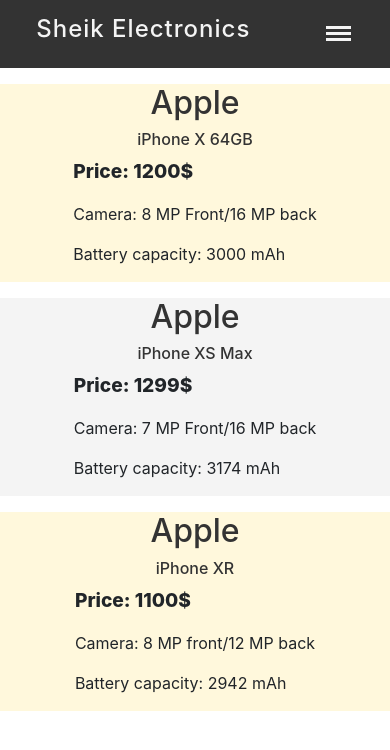
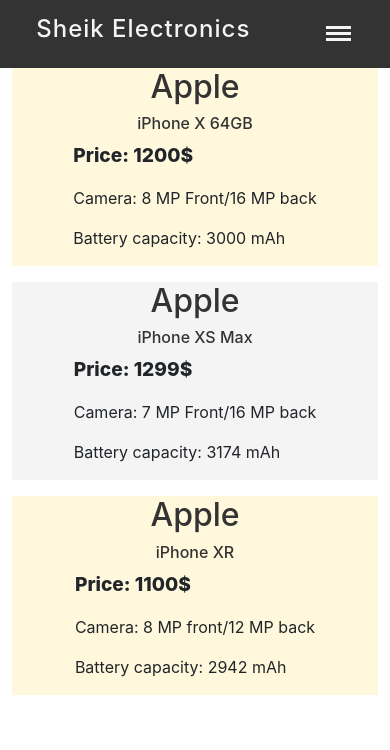
Before and after one commit to sheikoodally/sheik-electronics-react-project, a React (Create React App) app: page / in a window 390 px wide. Shown: the top 750 px of the page. Built offline with nearby package versions, Linux system fonts and the light colour scheme.

Commit message:
adding padding on mobile view

```diff
--- a/src/components/css/Home.css
+++ b/src/components/css/Home.css
@@ -48,6 +48,7 @@
     .homeSec{
         grid-template-columns: repeat(1, 1fr);
         grid-row-gap: 1rem;
+        padding: 0 3%;
     }
 
     #brand{
```
